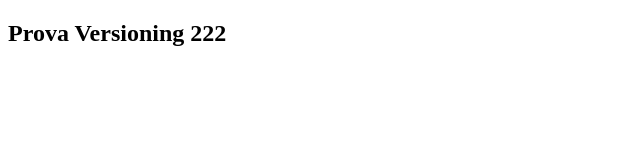
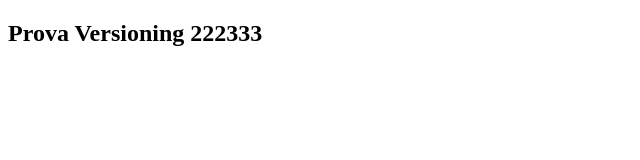
Before and after one commit to Hermann1871/sj21test1, a plain HTML site: page index.html in a window 1280 px wide. Shown: the full height of the page, 0-640 px from the left. Drawn offline with Linux system fonts and the light colour scheme.

Commit message:
quarto commit

```diff
--- a/index.html
+++ b/index.html
@@ -6,6 +6,6 @@
     <title>Document</title>
 </head>
 <body>
-<h2>Prova Versioning 222</h2>
+<h2>Prova Versioning 222333</h2>
 </body>
 </html>
```
